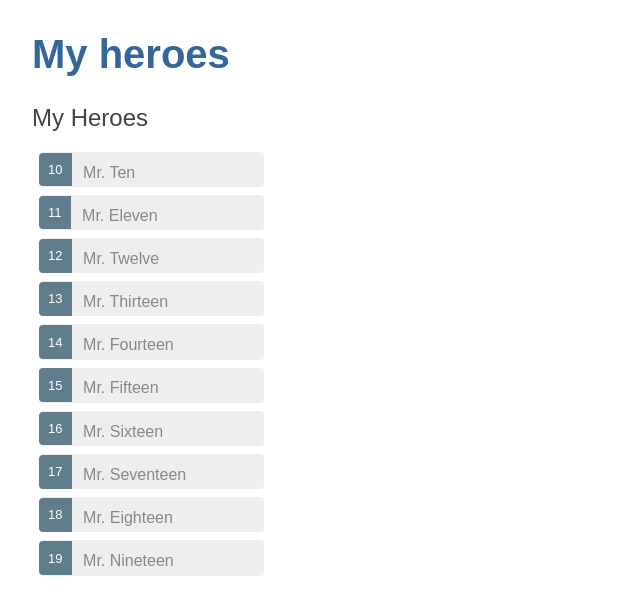
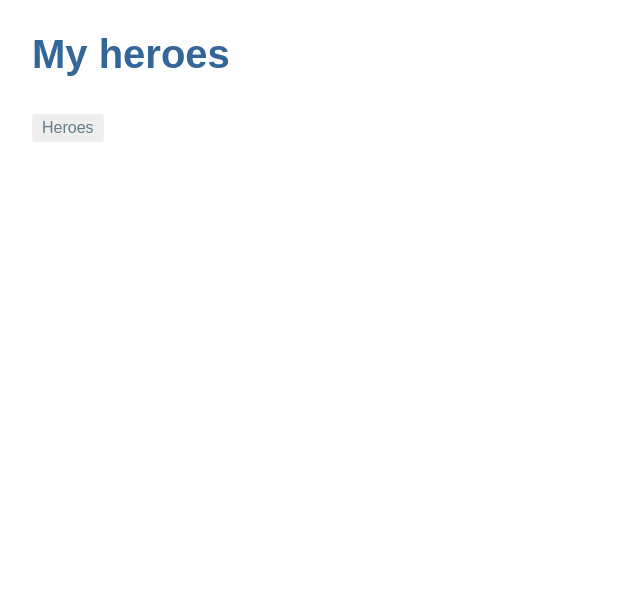
Before and after one commit to meizilp/augular-heroes, an Angular app: page / in a window 1280 px wide. Shown: the top 614 px of the page, without its empty margins (0-640 px from the left). Built offline with nearby package versions, Linux system fonts and the light colour scheme.

Commit message:
首页可点击后再加载列表

```diff
--- a/src/app/app.component.html
+++ b/src/app/app.component.html
@@ -1,4 +1,5 @@
-<h1>
-  {{ title }} <!-- 通过Angular的双花括号语法与组件的title属性绑定 -->
-</h1>
-<app-heroes></app-heroes> <!-- 和heroes组件代码装饰器中定义的元素选择器值一致 -->
+<h1>{{title}}</h1>
+<nav>
+  <a routerLink="/heroes">Heroes</a>
+</nav>
+<router-outlet></router-outlet>
--- a/src/app/app.module.ts
+++ b/src/app/app.module.ts
@@ -5,6 +5,7 @@
 import { AppComponent } from './app.component';
 import { HeroesComponent } from './heroes/heroes.component';
 import { HeroDetailComponent } from './hero-detail/hero-detail.component';
+import { AppRoutingModule } from './/app-routing.module';
 
 @NgModule({
   declarations: [
@@ -14,7 +15,8 @@
   ],
   imports: [
     BrowserModule,
-    FormsModule
+    FormsModule,
+    AppRoutingModule
   ],
   providers: [],
   bootstrap: [AppComponent]
```
Also changed, not shown: src/app/app-routing.module.ts (added, +13 -0 lines), 2 other files (tests, documents, lock files or other folders).
